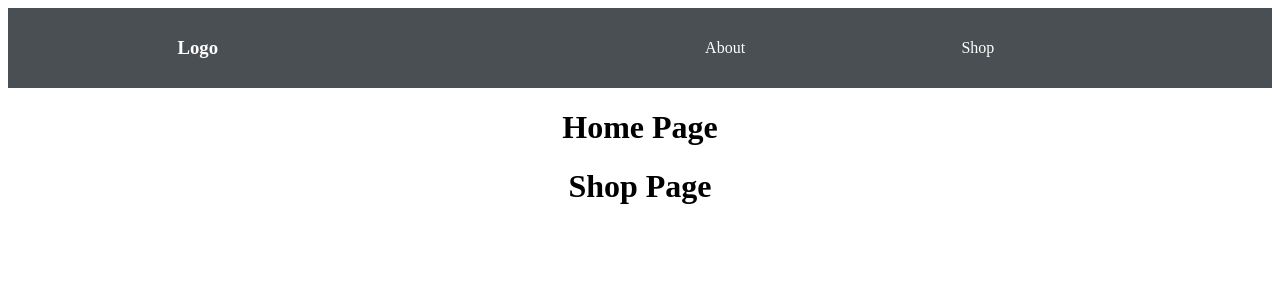
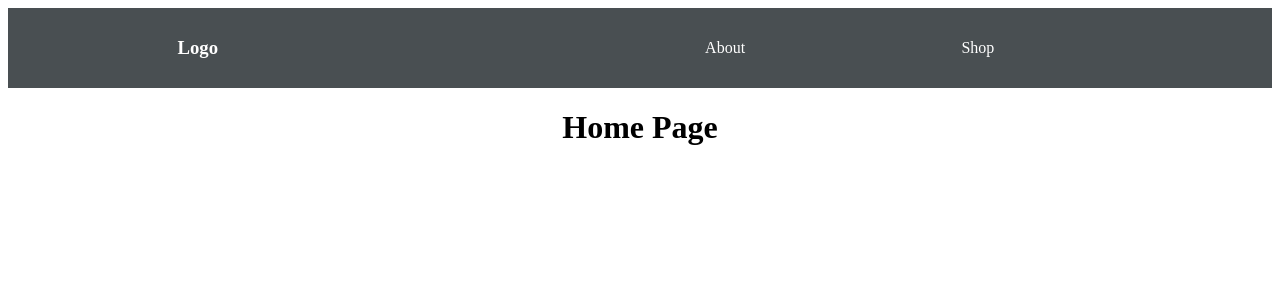
Before and after one commit to itstudent17/react-tutorials, a React (Create React App) app: page /shop in a window 1280 px wide. Shown: the top 300 px of the page. Built offline with nearby package versions, Linux system fonts and the light colour scheme.

Commit message:
Switch component used

```diff
--- a/src/App.jsx
+++ b/src/App.jsx
@@ -10,10 +10,11 @@ const App = () => {
     <Router>
       <div className="App">
         <Navigation />
-        {/* problem with / represented in all path routes */}
-        <Route path="/" component={Home} />
-        <Route path="/about" component={About} />
-        <Route path="/shop" component={Shop} />
+        <Switch>
+          <Route path="/" component={Home} />
+          <Route path="/about" component={About} />
+          <Route path="/shop" component={Shop} />
+        </Switch>
       </div>
     </Router>
   );
```
